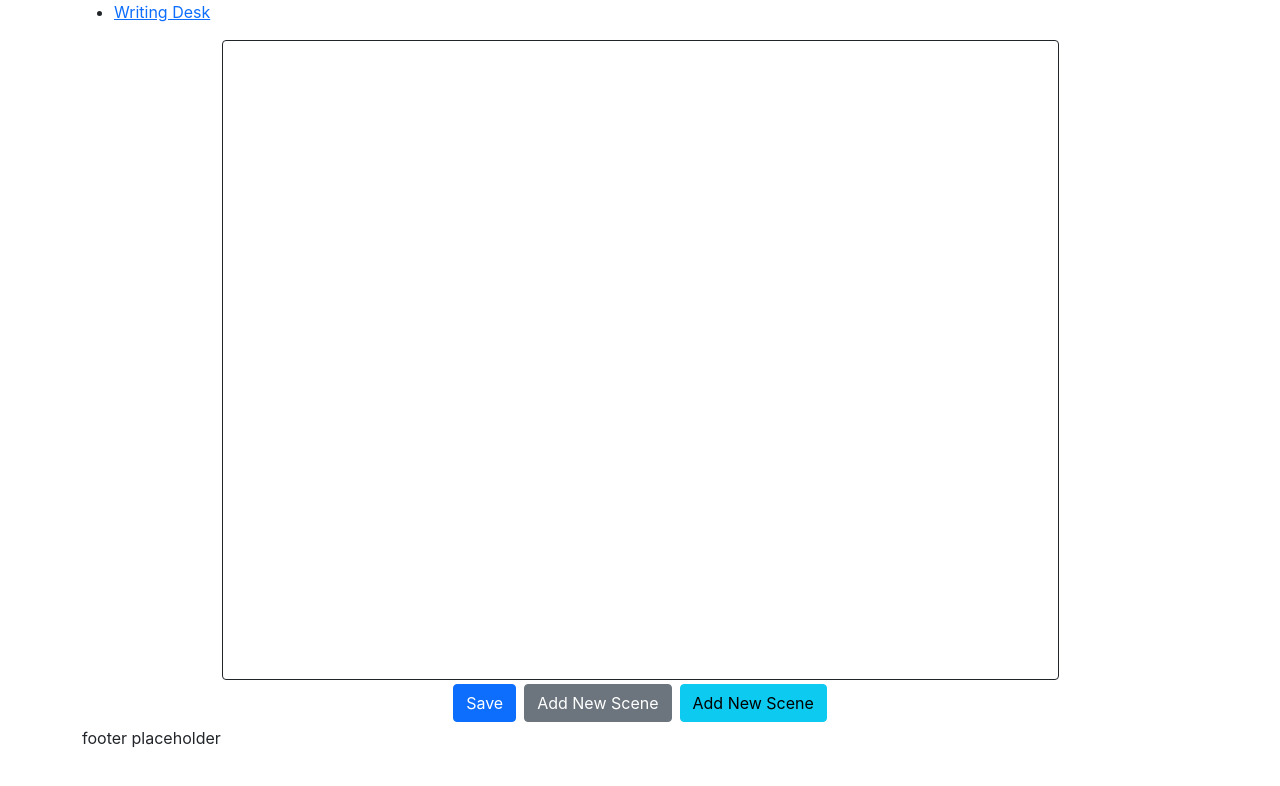
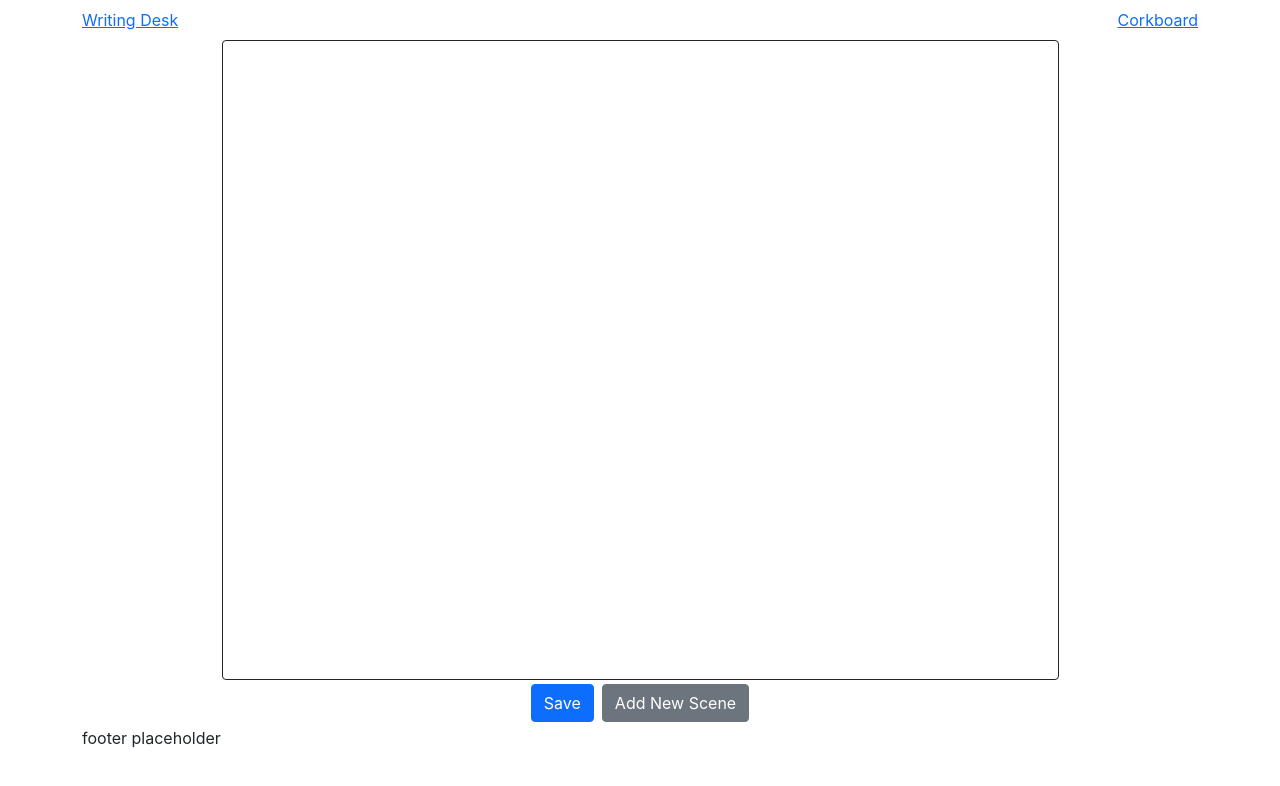
Before and after one commit to ringolingo/storybreak_front_end, a React (Create React App) app: page /desk in a window 1280 px wide. Shown: the top 786 px of the page. Built offline with nearby package versions, Linux system fonts and the light colour scheme.

Commit message:
add navbar and links

```diff
--- a/src/App.js
+++ b/src/App.js
@@ -5,7 +5,10 @@ import {
   Route,
   Link
 } from 'react-router-dom';
+
 import WritingDesk from './components/WritingDesk';
+import Corkboard from './components/Corkboard';
+
 import './App.css';
 
 function App() {
@@ -15,17 +18,17 @@ function App() {
         <div>
           {/* can I add a ternary or something (maybe function?) so this only displays
           for the writing desk or corkboard view and not if logged out or on story list */}
-          <nav>
-            <ul>
-              <li>
-                <Link to='/desk'>Writing Desk</Link>
-              </li>
-            </ul>
+          <nav className="navbar">
+              <Link to='/desk'>Writing Desk</Link>
+              <Link to='/corkboard'>Corkboard</Link>
           </nav>
 
           <Switch>
             <Route path='/desk'>
               <WritingDesk />
+            </Route>
+            <Route path='/corkboard'>
+              <Corkboard />
             </Route>
           </Switch>
         </div>
--- a/src/components/WritingDesk.js
+++ b/src/components/WritingDesk.js
@@ -53,7 +53,6 @@ const WritingDesk = () => {
             <div className="writing-desk__button-bar d-flex flex-row justify-content-center">
                 <button onClick={saveWork} className="btn btn-primary rounded m-1">Save</button>
                 <button className="btn btn-secondary rounded m-1">Add New Scene</button>
-                <button className="btn btn-info rounded m-1">Add New Scene</button>
             </div>
         </div>
     )
```
